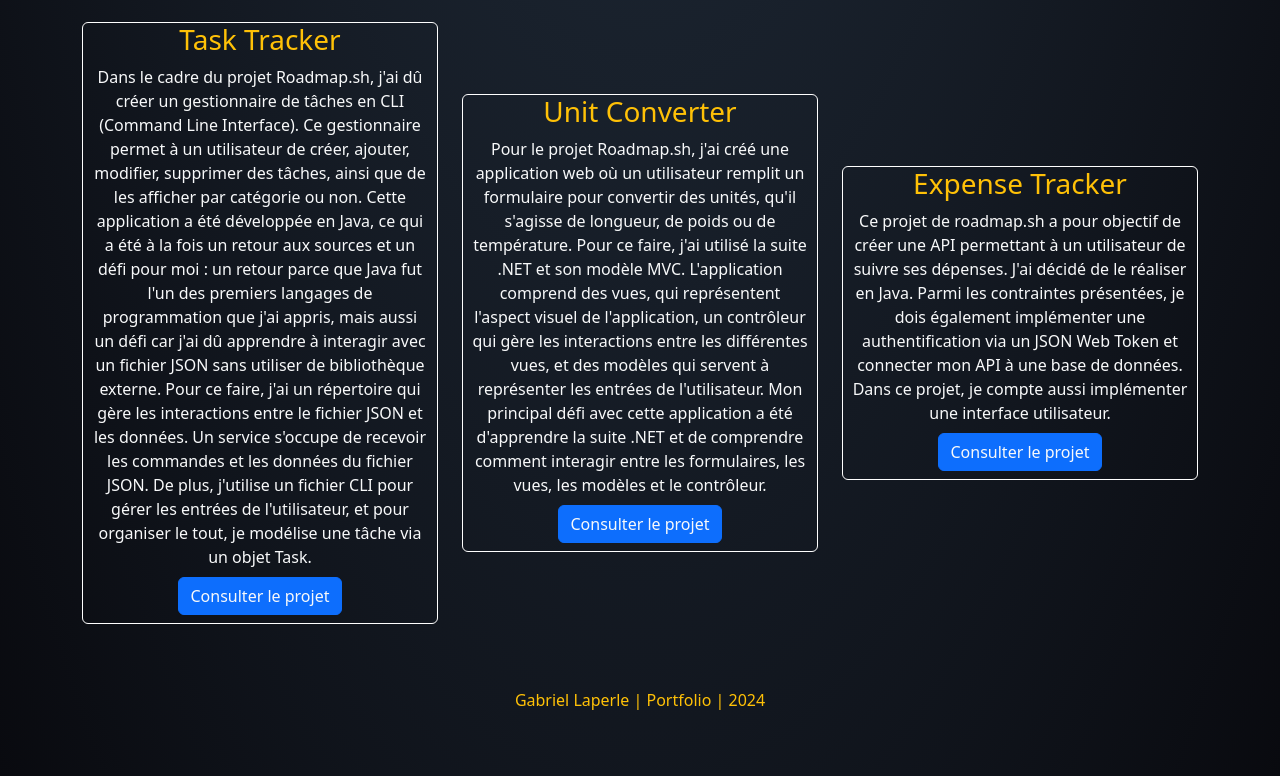
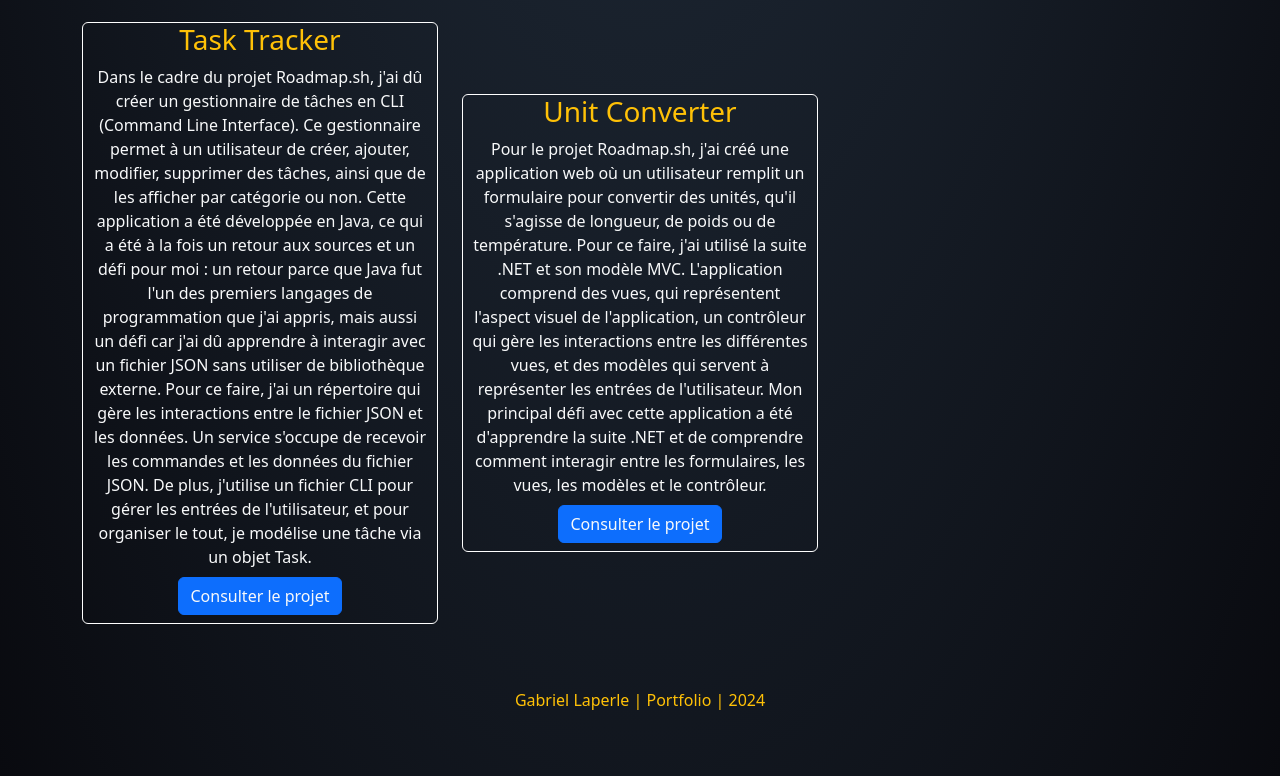
Before and after one commit to LagGap/LagGap.github.io, an Angular app: page / in a window 1280 px wide. Shown: the part 1267-2043 px from the top of the page. Built offline with nearby package versions, Linux system fonts and the light colour scheme.

Commit message:
deleting expense tracaker from project

```diff
--- a/src/app/components/my-projects/my-projects.component.ts
+++ b/src/app/components/my-projects/my-projects.component.ts
@@ -31,9 +31,9 @@ export class MyProjectsComponent implements OnInit, OnDestroy {
 
   isFrench: boolean = true;
 
-  constructor(translateService: TranslateService, translationStrategy: MyProjectsTranslationStrategy) {
+  constructor(translateService: TranslateService, myProjectsTranslationStrategy: MyProjectsTranslationStrategy) {
     this.translateService = translateService;
-    this.translationStrategy = translationStrategy;
+    this.translationStrategy = myProjectsTranslationStrategy;
   }
 
   ngOnInit(): void {
@@ -62,3 +62,14 @@ export class MyProjectsComponent implements OnInit, OnDestroy {
     this.translationStrategy.translateHyperlink(projectListItemsHyperlink!, this.isFrench)
   }
 }
+    /*{
+      Remettre dans /model/small-projects.json lorsque le projet sera terminé
+
+        "id": 2,
+        "name": "Expense Tracker",
+        "description": [
+            "Ce projet de roadmap.sh a pour objectif de créer une API permettant à un utilisateur de suivre ses dépenses. J'ai décidé de le réaliser en Java. Parmi les contraintes présentées, je dois également implémenter une authentification via un JSON Web Token et connecter mon API à une base de données. Dans ce projet, je compte aussi implémenter une interface utilisateur.",
+            "The goal of this roadmap.sh project is to create an API that allows a user to track their expenses. I have decided to implement it in Java. Among the constraints presented, I must also implement authentication via a JSON Web Token and connect my API to a database. In this project, I also plan to implement a user interface."
+        ],
+        "hyperlink": "https://github.com/LagGap/ExpenseTracker"
+    }*/
--- a/src/model/small-projects.json
+++ b/src/model/small-projects.json
@@ -16,14 +16,5 @@
             "For the Roadmap.sh project, I created a web application where a user fills out a form to convert units, such as length, weight, or temperature. To achieve this, I used the .NET framework and its MVC (Model-View-Controller) pattern. The application includes views, which represent the visual aspect of the application, a controller that handles interactions between the different views, and models that represent the user's inputs. My main challenge with this application was learning the .NET framework and understanding how to interact between forms, views, models, and the controller."
         ],
         "hyperlink": "https://github.com/LagGap/unit-converter"
-    },
-    {
-        "id": 2,
-        "name": "Expense Tracker",
-        "description": [
-            "Ce projet de roadmap.sh a pour objectif de créer une API permettant à un utilisateur de suivre ses dépenses. J'ai décidé de le réaliser en Java. Parmi les contraintes présentées, je dois également implémenter une authentification via un JSON Web Token et connecter mon API à une base de données. Dans ce projet, je compte aussi implémenter une interface utilisateur.",
-            "The goal of this roadmap.sh project is to create an API that allows a user to track their expenses. I have decided to implement it in Java. Among the constraints presented, I must also implement authentication via a JSON Web Token and connect my API to a database. In this project, I also plan to implement a user interface."
-        ],
-        "hyperlink": "https://github.com/LagGap/ExpenseTracker"
     }
 ]
```
